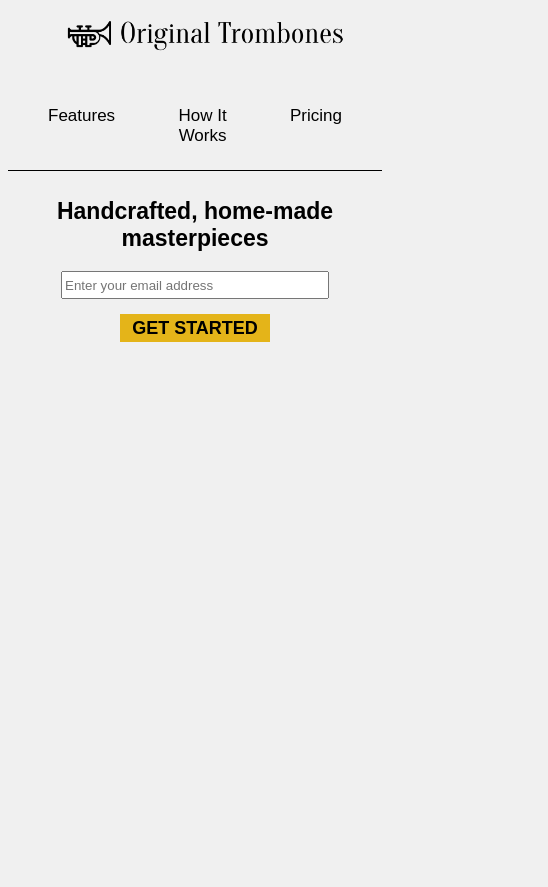
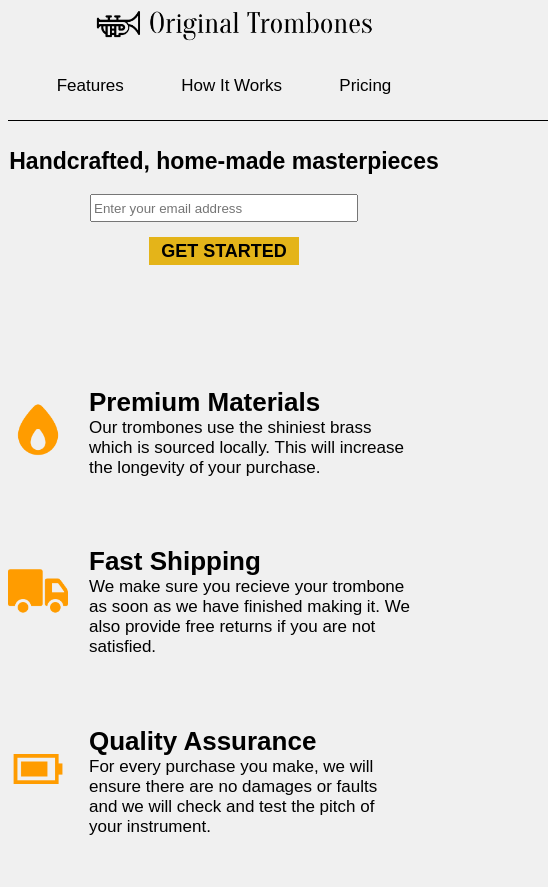
Before and after one commit to ics20072/ProductLandingPage-FCC, a plain HTML site: page index.html in a window 390 px wide. Shown: the whole page, 548 px wide, since content can reach past the window. Before the commit the page ends 844 px from the top, so only its background shows below. Drawn offline with Linux system fonts and the light colour scheme.

Commit message:
More content added

```diff
--- a/index.html
+++ b/index.html
@@ -16,8 +16,8 @@
         </div>
         <nav id="nav-bar">
           <ul id="nav-ul">
-            <li><a href="" class="nav-link">Features</a></li>
-            <li><a href="" class="nav-link">How It Works</a></li>
+            <li><a href="#benefits" class="nav-link">Features</a></li>
+            <li><a href="#container-video" class="nav-link">How It Works</a></li>
             <li><a href="" class="nav-link">Pricing</a></li>
           </ul>
         </nav>
@@ -30,6 +30,45 @@
           <input type="button" id="submit" class="btn" value="GET STARTED" />
         </form>
       </section>
+      <section id="benefits">
+        <div class="container-benefits">
+          <div class="img-benefits">
+            <img src="fire_100px.png" alt="Icon for the representation of the service offered" />
+          </div>
+          <div class="content-benefits">
+            <h1 class="benefit-title">Premium Materials</h1>
+            <p class="benefit-details">Our trombones use the shiniest brass which is sourced locally. This will increase the longevity of your purchase.</p>
+          </div>
+        </div>
+        <div class="container-benefits">
+          <div class="img-benefits">
+            <img src="truck_100px.png" alt="Icon for the representation of the service offered" />
+          </div>
+          <div class="content-benefits">
+            <h1 class="benefit-title">Fast Shipping</h1>
+            <p class="benefit-details">We make sure you recieve your trombone as soon as we have finished making it. We also provide free returns if you are not satisfied.</p>
+          </div>
+        </div>
+        <div class="container-benefits">
+          <div class="img-benefits">
+            <img src="charged_battery_100px.png" alt="Icon for the representation of the service offered" />
+          </div>
+          <div class="content-benefits">
+            <h1 class="benefit-title">Quality Assurance</h1>
+            <p class="benefit-details">For every purchase you make, we will ensure there are no damages or faults and we will check and test the pitch of your instrument.</p>
+          </div>
+        </div>
+      </section>
+      <div id="container-video">
+        <iframe
+          id="video"
+          src="https://www.youtube.com/embed/y8Yv4pnO7qc"
+          title="YouTube video player"
+          allow="accelerometer; autoplay; clipboard-write; encrypted-media; gyroscope; picture-in-picture"
+          frameborder="0"
+          allowfullscreen
+        ></iframe>
+      </div>
     </div>
   </body>
 </html>
--- a/style.css
+++ b/style.css
@@ -1,5 +1,6 @@
 :root {
   --main-bg-color: rgba(240, 240, 240, 0.938);
+  --my-font-family: Arial, Helvetica, sans-serif;
 }
 
 body {
@@ -17,21 +18,43 @@ body {
 
 @media (min-width: 770px) {
   #header {
-    margin-top: 10px;
     display: grid;
     grid-template-columns: 60% 40%;
     grid-template-areas: "company-logo navbar";
+    width: 100%;
   }
 
   li {
     list-style: none;
     margin-right: 80px;
   }
+
+  #introduction {
+    text-align: center;
+    width: 100%;
+  }
+
+  #benefits {
+    margin: auto;
+    margin-top: 100px;
+  }
+
+  .benefit-details {
+    margin-top: 0px;
+    font-family: var(--my-font-family);
+    font-size: 17px;
+    width: 95%;
+  }
+
+  .img-benefits {
+    margin-top: 17px;
+    width: 15%;
+  }
 }
 
 @media (max-width: 770px) {
   #header {
-    margin-top: 10px;
+    width: 80%;
     text-align: center;
     display: grid;
     grid-template-rows: 1fr 1fr;
@@ -43,6 +66,29 @@ body {
   li {
     list-style: none;
     margin-right: 40px;
+  }
+
+  #introduction {
+    text-align: center;
+    width: 80%;
+  }
+
+  #benefits {
+    margin: auto;
+    margin-top: 100px;
+    align-items: center;
+  }
+
+  .benefit-details {
+    margin-top: 0px;
+    font-family: var(--my-font-family);
+    font-size: 17px;
+    width: 70%;
+  }
+
+  .img-benefits {
+    margin-top: 35px;
+    width: 15%;
   }
 }
 
@@ -71,15 +117,11 @@ body {
   text-decoration: none;
   color: black;
   font-size: 17px;
-  font-family: Arial, Helvetica, sans-serif;
-}
-
-#introduction {
-  text-align: center;
+  font-family: var(--my-font-family);
 }
 
 h2 {
-  font-family: Arial, Helvetica, sans-serif;
+  font-family: var(--my-font-family);
   font-size: 23px;
 }
 
@@ -106,3 +148,38 @@ hr {
   width: 150px;
   height: 28px;
 }
+
+#submit:hover {
+  background-color: rgb(163, 127, 7);
+  cursor: pointer;
+}
+
+.container-benefits {
+  display: flex;
+  margin-bottom: 30px;
+}
+
+.img-benefits img {
+  width: 60px;
+}
+
+.content-benefits {
+  width: 85%;
+}
+
+.benefit-title {
+  font-size: 26px;
+  font-weight: bold;
+  font-family: var(--my-font-family);
+  margin-bottom: 0px;
+}
+
+#container-video {
+  margin: auto;
+  margin-top: 50px;
+}
+
+#video {
+  width: 540px;
+  height: 330px;
+}
```
Also changed, not shown: charged_battery_100px.png (added), fire_100px.png (added), truck_100px.png (added).
